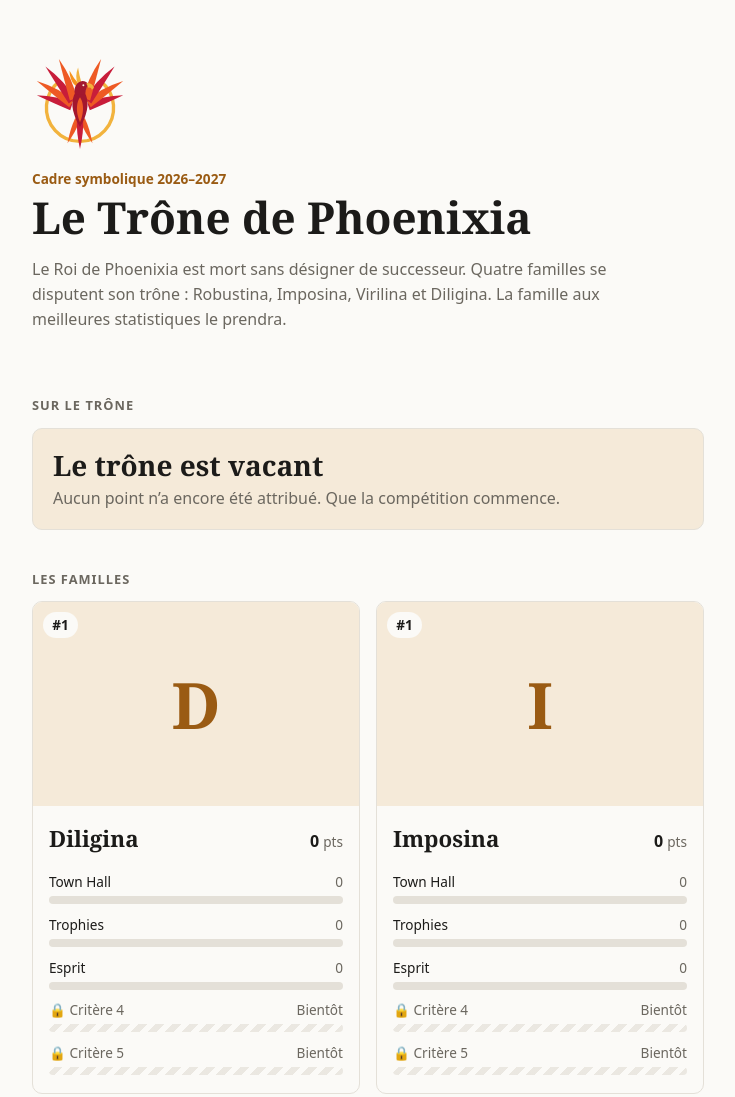
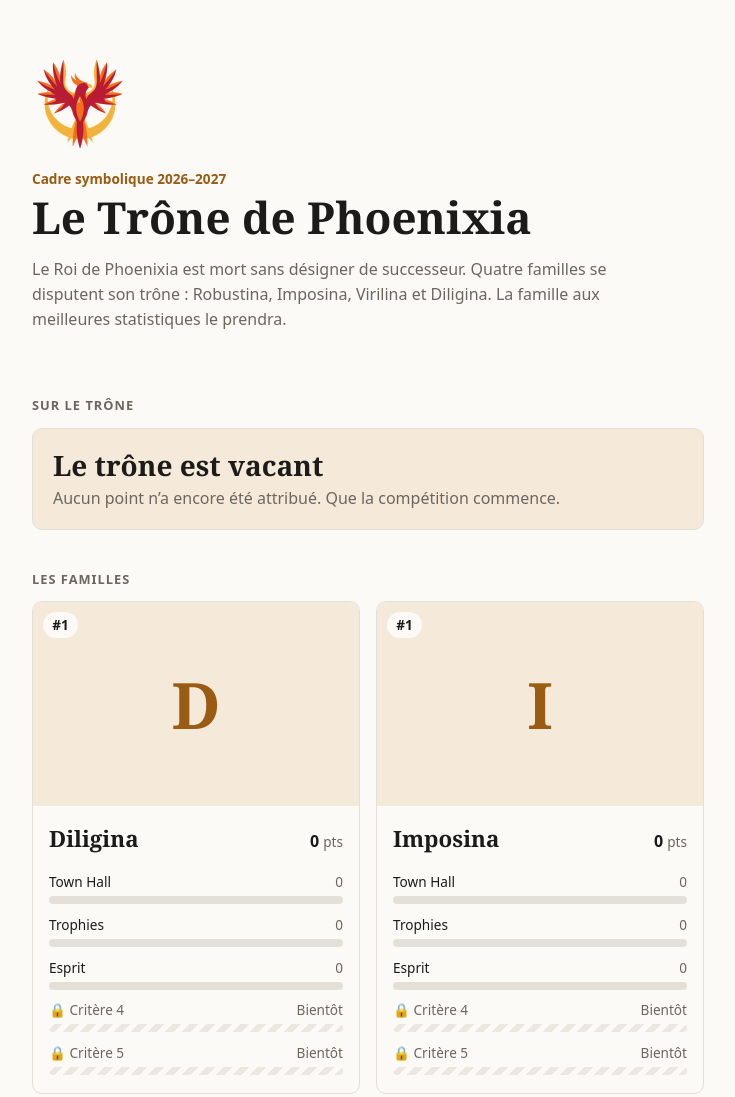
Before and after one commit to UnnamedH/phenix-site, a plain HTML site: page index.html in a window 1280 px wide. Shown: the top 1097 px of the page, without its empty margins (272-1007 px from the left). Drawn offline with Linux system fonts and the light colour scheme; no server answers.

Commit message:
Return to the previous phoenix logo with flat, simpler colours
Co-Authored-By: Claude Opus 5.5 <noreply@anthropic.com>
Claude-Session: https://claude.ai/code/session_01Y1VuThqbD3XghdRRcZLCNM

```diff
--- a/index.html
+++ b/index.html
@@ -7,8 +7,8 @@
   <meta name="description" content="Classement des quatre familles qui se disputent le trône de Phoenixia.">
   <meta name="theme-color" content="#fbfaf7" media="(prefers-color-scheme: light)">
   <meta name="theme-color" content="#151412" media="(prefers-color-scheme: dark)">
-  <link rel="icon" href="images/logo/phenix-mark.svg" type="image/svg+xml">
   <link rel="icon" href="images/logo/favicon-32.png" sizes="32x32" type="image/png">
+  <link rel="icon" href="images/logo/phenix-icon-512.png" sizes="512x512" type="image/png">
   <link rel="apple-touch-icon" href="images/logo/apple-touch-icon.png">
   <link rel="stylesheet" href="styles.css">
 </head>
@@ -16,7 +16,7 @@
   <a class="skip" href="#main">Aller au classement</a>
 
   <header class="wrap">
-    <img class="logo" src="images/logo/phenix-mark.svg" width="96" height="96" alt="Troupe Phénix">
+    <img class="logo" src="images/logo/phenix-mark-192.png" width="96" height="96" alt="Troupe Phénix">
     <p class="eyebrow">Cadre symbolique 2026–2027</p>
     <h1><span translate="no">Le Trône de Phoenixia</span></h1>
     <p class="lede">
```
Also changed, not shown: images/logo/apple-touch-icon.png, images/logo/favicon-32.png, images/logo/original/apple-touch-icon.png (added), images/logo/original/favicon-32.png (added), images/logo/original/favicon-512.png (added), images/logo/original/favicon.png (added), images/logo/original/logo-192h.png (added), images/logo/original/logo.png (added), images/logo/phenix-icon-512.png, images/logo/phenix-logo.png, images/logo/phenix-logo.svg (deleted), images/logo/phenix-mark-1024.png, images/logo/phenix-mark-192.png (added), images/logo/phenix-mark.svg (deleted).
